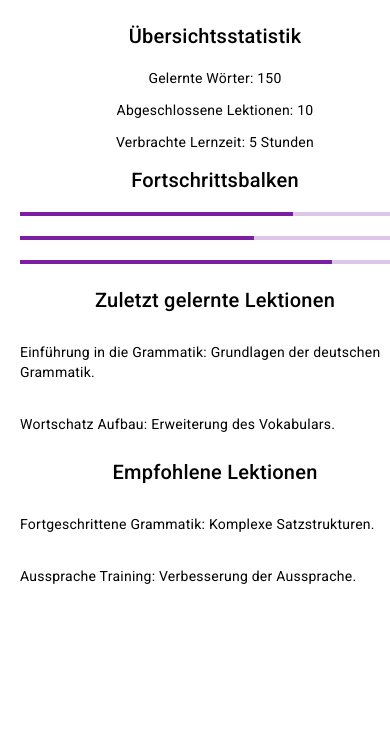
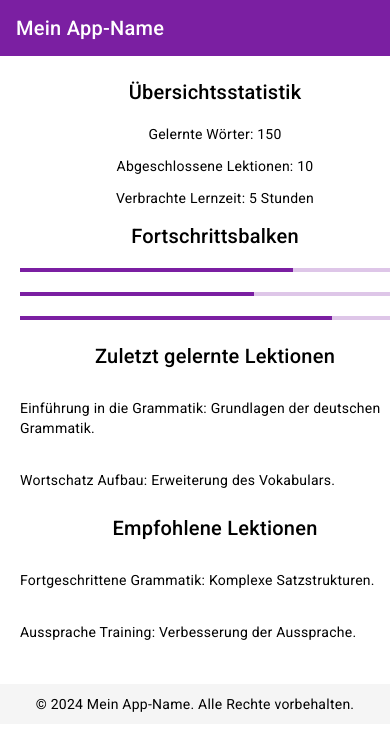
Before and after one commit to Mapacherama/deutsch-lernfortschritt-tracker, an Angular app: page /dashboard in a window 390 px wide. Shown: the top 750 px of the page. Built offline with nearby package versions, Linux system fonts and the light colour scheme.

Commit message:
Feature: More setup of the project, and making it responsive

```diff
--- a/src/app/app.component.html
+++ b/src/app/app.component.html
@@ -1,2 +1,7 @@
 <!DOCTYPE html>
+<!-- app.component.html -->
+<app-header></app-header>
+<main>
 <router-outlet></router-outlet>
+</main>
+<app-footer></app-footer>
--- /dev/null
+++ b/src/app/footer/footer.component.css
@@ -0,0 +1,15 @@
+/* footer.component.css */
+.footer-content {
+    display: flex;
+    justify-content: center;
+    align-items: center;
+    padding: 20px;
+    background-color: #f5f5f5;
+  }
+
+  @media (max-width: 768px) {
+    .footer-content {
+      font-size: 14px;
+      padding: 10px;
+    }
+  }
--- /dev/null
+++ b/src/app/footer/footer.component.html
@@ -0,0 +1,5 @@
+<!-- footer.component.html -->
+<div class="footer-content">
+    © 2024 Mein App-Name. Alle Rechte vorbehalten.
+    <!-- Fügen Sie hier zusätzliche Informationen oder Links ein -->
+  </div>
--- /dev/null
+++ b/src/app/header/header.component.html
@@ -0,0 +1,5 @@
+<!-- header.component.html -->
+<mat-toolbar color="primary">
+    <span>Mein App-Name</span>
+    <!-- Fügen Sie weitere Navigationselemente oder Icons hier hinzu -->
+  </mat-toolbar>
--- a/src/styles.css
+++ b/src/styles.css
@@ -1,4 +1,17 @@
-/* You can add global styles to this file, and also import other style files */
+  /* styles.css oder global.css */
+html, body {
+    height: 100%;
+    margin: 0;
+  }
 
-html, body { height: 100%; }
-body { margin: 0; font-family: Roboto, "Helvetica Neue", sans-serif; }
+  body {
+    display: flex;
+    flex-direction: column;
+  }
+
+  main {
+    flex: 1;
+    display: flex;
+    flex-direction: column;
+    font-family: Roboto, "Helvetica Neue", sans-serif; /* Schriftart für das gesamte Dokument */
+  }
```
Also changed, not shown: src/app/app.module.ts (+8 -2 lines), src/app/footer/footer.component.ts (added, +10 -0 lines), src/app/header/header.component.ts (added, +10 -0 lines), src/app/header/header.component.css (added), 2 other files (tests, documents, lock files or other folders).
